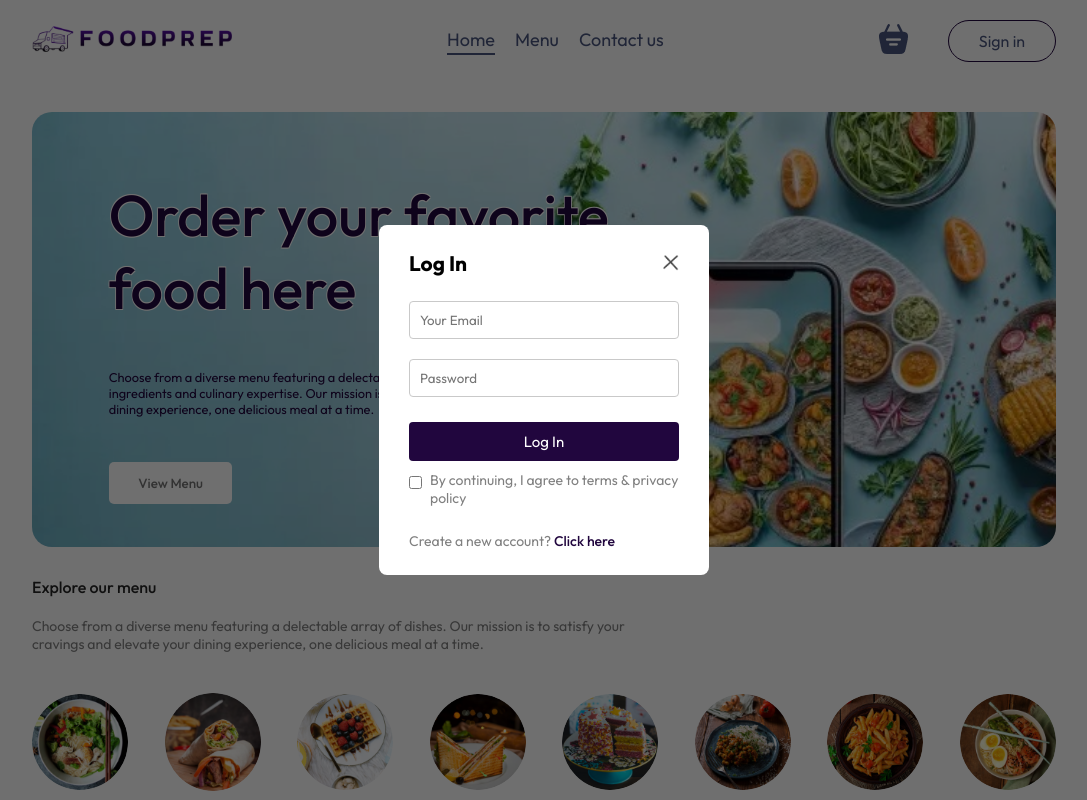
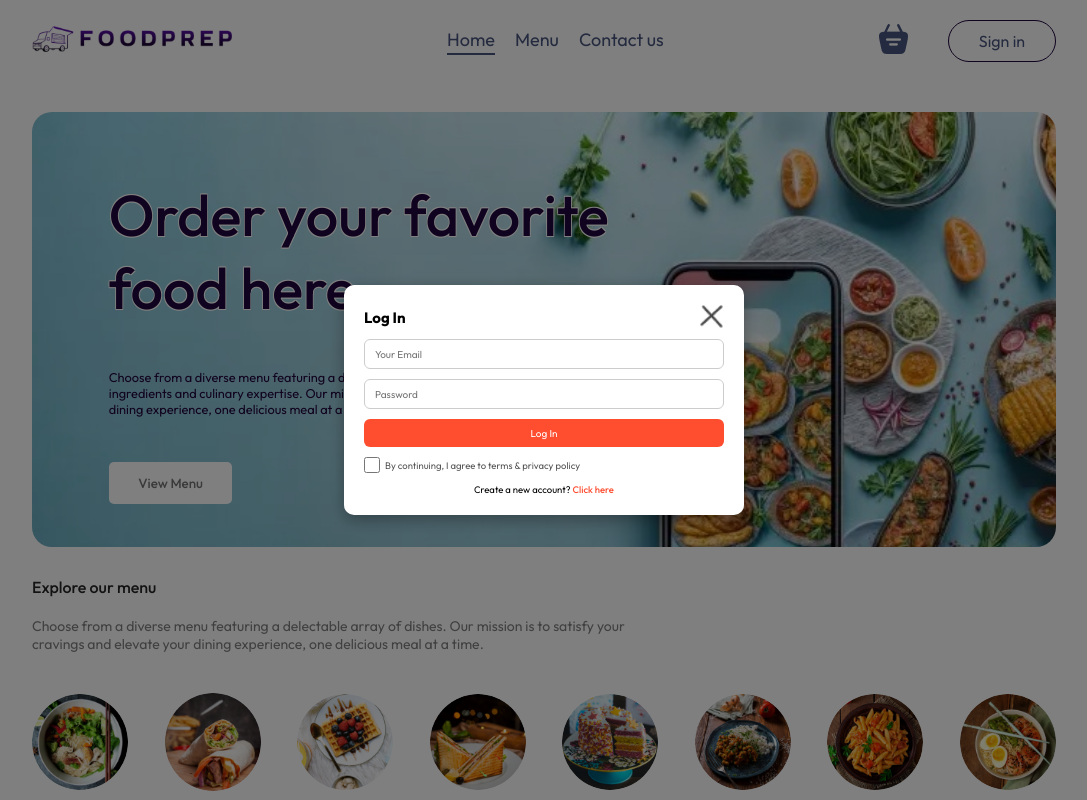
Before and after one commit to VinayVarma7106/foodPrepVIT, a React (Vite) app in the folder userfrontend/: page / in a window 1280 px wide. Both pictures are taken after a click on the button "Sign in". Shown: the top 800 px of the page, without its empty margins (96-1183 px from the left). Built offline with nearby package versions, Linux system fonts and the light colour scheme; no server answers.

Commit message:
Update LoginPopup.css

```diff
--- a/userfrontend/src/components/LoginPopup/LoginPopup.css
+++ b/userfrontend/src/components/LoginPopup/LoginPopup.css
@@ -1,15 +1,131 @@
-.login-popup{
-  position:absolute;
-  z-index: 1;
-  width:100%;
-  height:100%;
-  background-color: #00000090;
-  display:grid;
+/* LoginPopup.css */
+
+.login-popup {
+  position: fixed;
+  top: 0;
+  left: 0;
+  width: 100%;
+  height: 100%;
+  background: rgba(0, 0, 0, 0.5);
+  z-index: 100;
+  display: flex;
+  align-items: center;
+  justify-content: center;
+  padding: 1rem;
   animation: fadeIn 0.3s ease-in-out;
-
 }
 
+.login-popup-container {
+  background: white;
+  border-radius: 10px;
+  width: 100%;
+  max-width: 400px;
+  padding: 2rem;
+  box-shadow: 0 5px 15px rgba(0, 0, 0, 0.3);
+  max-height: 90vh;
+  overflow-y: auto;
+  display: flex;
+  flex-direction: column;
+  gap: 1rem;
+}
 
+.login-popup-title {
+  display: flex;
+  justify-content: space-between;
+  align-items: center;
+}
+
+.login-popup-title h2 {
+  margin: 0;
+  font-size: 1.5rem;
+}
+
+.login-popup-title img {
+  cursor: pointer;
+  width: 24px;
+  height: 24px;
+}
+
+.login-popup-inputs {
+  display: flex;
+  flex-direction: column;
+  gap: 1rem;
+}
+
+.login-popup-inputs input {
+  padding: 0.75rem 1rem;
+  border: 1px solid #ccc;
+  border-radius: 6px;
+  font-size: 1rem;
+}
+
+button[type="submit"] {
+  padding: 0.75rem 1rem;
+  font-size: 1rem;
+  background-color: #ff4d30;
+  color: white;
+  border: none;
+  border-radius: 6px;
+  cursor: pointer;
+  transition: background 0.2s;
+}
+
+button[type="submit"]:hover {
+  background-color: #e6452a;
+}
+
+.login-popup-condition {
+  display: flex;
+  align-items: center;
+  gap: 0.5rem;
+  font-size: 0.9rem;
+  color: #555;
+}
+
+.login-popup-condition input {
+  width: 16px;
+  height: 16px;
+}
+
+.login-popup p {
+  font-size: 0.95rem;
+  text-align: center;
+}
+
+.login-popup span {
+  color: #ff4d30;
+  cursor: pointer;
+  font-weight: 500;
+}
+
+/* 🔽 Mobile Responsive Adjustments */
+@media screen and (max-width: 500px) {
+  .login-popup-container {
+    width: 100%;
+    height: 100%;
+    max-width: none;
+    max-height: none;
+    border-radius: 0;
+    padding: 2rem 1.2rem;
+    justify-content: center;
+  }
+
+  .login-popup-title h2 {
+    font-size: 1.3rem;
+  }
+
+  .login-popup-inputs input,
+  button[type="submit"] {
+    font-size: 1rem;
+  }
+
+  .login-popup p,
+  .login-popup-condition {
+    font-size: 0.85rem;
+  }
+}
+
+/* Fade In Animation */
 @keyframes fadeIn {
   from {
     opacity: 0;
@@ -20,75 +136,3 @@
     transform: scale(1);
   }
 }
-.login-popup-container{
-  place-self: center;
-  width: max(23vw,330px);
-  color:#808080;
-  background-color: white;
-  display: flex;
-  flex-direction: column;
-  gap:25px;
-  padding: 25px 30px;
-  border-radius: 8px;
-  font-size: 14px;
-  animation: fadeIn 0.5s;
-}
-
-.login-popup-title{
-  display: flex;
-  justify-content: space-between;
-  align-items: center;
-  color:black;
-}
-.login-popup-title img{
-  width:16px;
-  cursor: pointer;
-}
-
-.login-popup-inputs{
-  display: flex;
-  flex-direction: column;
-  gap:20px;
-}
-
-.login-popup-inputs input{
-  outline:none;
-  padding:10px;
-  border: 1px solid #c9c9c9;
-  border-radius: 4px;
-}
-
-
-.login-popup-container button{
-  border: none;
-  padding: 10px;
-  border-radius: 4px;
-  color:white;
-  background-color: var(--theme-color);
-  font-size: 15px;
-  cursor:pointer;
-}
-
-.login-popup-condition{
-  display: flex;
-  align-items: start;
-  gap:8px;
-  margin-top: -15px;
-}
-
-.login-popup-condition input{
-  margin-top: 5px;
-}
-
-.login-popup p span{
-  color:var(--theme-color);
-  font-weight: 500;
-  cursor:pointer;
-}
-
-.login-popup hr{
-  width: 100%;
-  height: 1.5px;
-  background-color: #c9c9c9;
-  border: none;
-}
```
